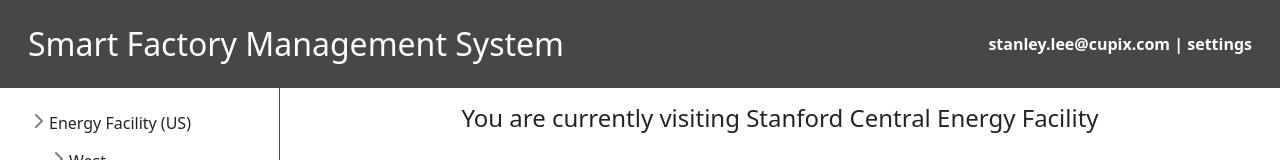
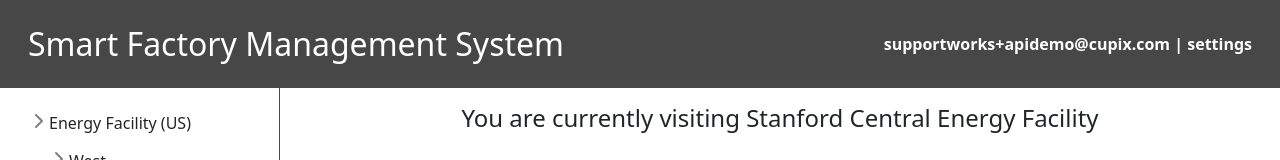
Before and after one commit to cupix-api/siteview-api, a plain HTML site: page index.html in a window 1280 px wide. Shown: the top 160 px of the page. Drawn offline with nearby package versions, Linux system fonts and the light colour scheme.

Commit message:
change user name

```diff
--- a/index.html
+++ b/index.html
@@ -18,7 +18,7 @@
     <nav class="container-fluid">
       <h2 class="text-justify mb-0">Smart Factory Management System</h1>
         <div>
-          <span>stanley.lee@cupix.com</span> |
+          <span>supportworks+apidemo@cupix.com</span> |
           <span>settings</span>
         </div>
     </nav>
```
